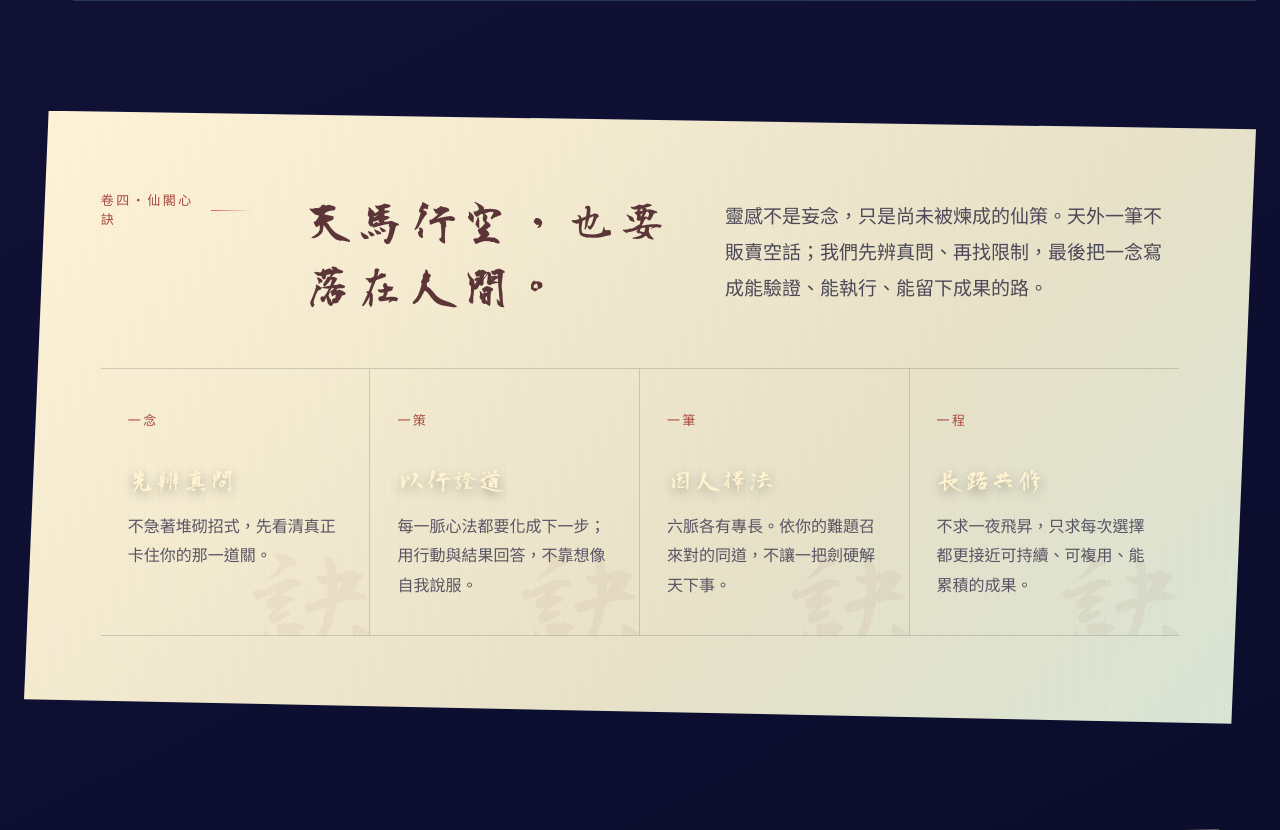
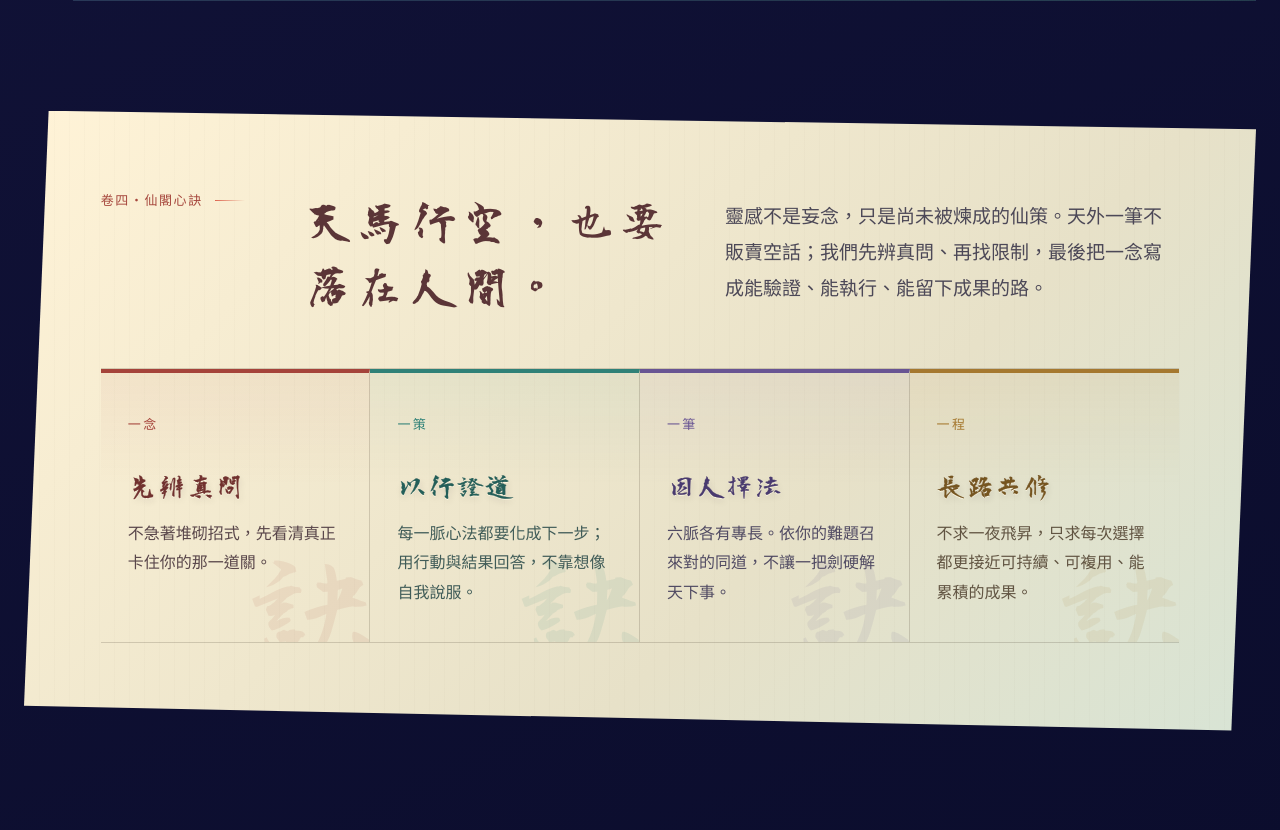
Before and after one commit to fishxit777/TianWaiYiBi, a Flask app: page / in a window 1280 px wide. Shown: the part 3730-4560 px from the top of the page. Run offline with Flask 3, Linux system fonts and the light colour scheme; data comes from the database, SQL or seed files in the repository; data that the repository does not hold is empty; parts of the project's set-up code (start-up, migrations or seed data) failed here and were passed over.

Commit message:
fix: differentiate creed typography colors

```diff
--- a/static/v15.css
+++ b/static/v15.css
@@ -631,16 +631,36 @@
 }
 
 .home-page .creed-heading { grid-template-columns: 150px minmax(340px,.9fr) minmax(360px,1.1fr); margin-bottom: 46px; }
-.home-page .creed-heading .section-index { color: #a6473d; }
+.home-page .creed-heading .section-index { color: #a6473d; letter-spacing: .12em; white-space: nowrap; }
+.home-page .creed-heading .section-index::after { width: 30px; }
 .home-page .creed-heading h2 { color: #5b3537; font-size: clamp(42px,4vw,56px); text-shadow: none; -webkit-text-stroke: 0; }
 .home-page .creed-heading > p:last-child { color: #4c4857; font-size: 18px; line-height: 1.9; }
 .home-page .creed-grid { grid-template-columns: repeat(4,1fr); gap: 0; border-top: 1px solid rgba(67,55,43,.2); border-bottom: 1px solid rgba(67,55,43,.2); }
-.home-page .creed-grid article { min-height: 250px; padding: 34px 27px; border: 0; border-right: 1px solid rgba(67,55,43,.18); background: transparent; }
+.home-page .creed-grid article {
+  --creed-accent: #9d4038;
+  --creed-heading: #71342f;
+  --creed-copy: #57474b;
+  min-height: 250px;
+  padding: 34px 27px;
+  border: 0;
+  border-top: 4px solid var(--creed-accent);
+  border-right: 1px solid rgba(67,55,43,.18);
+  background: linear-gradient(180deg, color-mix(in srgb, var(--creed-accent), transparent 94%), transparent 42%);
+}
+.home-page .creed-grid article:nth-child(1) { --creed-accent: #a5433a; --creed-heading: #71312e; --creed-copy: #59464a; }
+.home-page .creed-grid article:nth-child(2) { --creed-accent: #2f8177; --creed-heading: #235f59; --creed-copy: #405c58; }
+.home-page .creed-grid article:nth-child(3) { --creed-accent: #685493; --creed-heading: #493a70; --creed-copy: #514b63; }
+.home-page .creed-grid article:nth-child(4) { --creed-accent: #a5782f; --creed-heading: #76551f; --creed-copy: #615442; }
 .home-page .creed-grid article:last-child { border-right: 0; }
-.home-page .creed-grid article::after { color: rgba(141,61,54,.055); }
-.home-page .creed-grid span { color: #aa493f; font-size: 13px; }
-.home-page .creed-grid h3 { color: #42303a; font-size: 29px; text-shadow: none; }
-.home-page .creed-grid p { color: #595463; font-size: 16px; line-height: 1.85; }
+.home-page .creed-grid article::after { color: color-mix(in srgb, var(--creed-accent), transparent 91%); }
+.home-page .creed-grid article > span { color: var(--creed-accent); font-size: 13px; font-weight: 700; }
+.home-page .creed-grid article > h3 {
+  color: var(--creed-heading);
+  font-size: 29px;
+  -webkit-text-stroke: .008em color-mix(in srgb, var(--creed-accent), #241d26 42%);
+  text-shadow: 0 1px 0 rgba(255,250,228,.9), 1px 3px 7px rgba(44,35,40,.12);
+}
+.home-page .creed-grid article > p { color: var(--creed-copy); font-size: 16px; line-height: 1.85; }
 
 /* Chapter five — moon altar finale */
 .home-page .line-portal {
```
Also changed, not shown: HANDOFF.md (+1 -0 lines), docs/plans/2026-08-23-v15-xianxia-site-audit-and-design.md (+4 -0 lines), tests/test_public_flow.py (+2 -0 lines).
